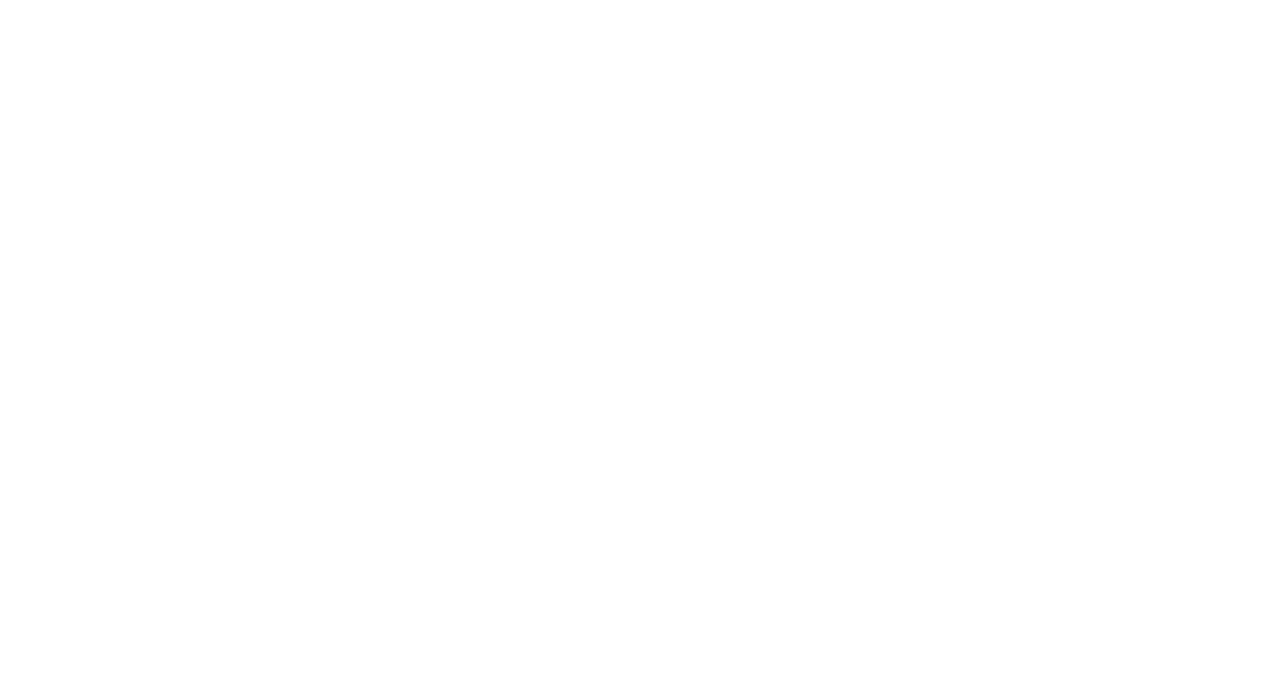
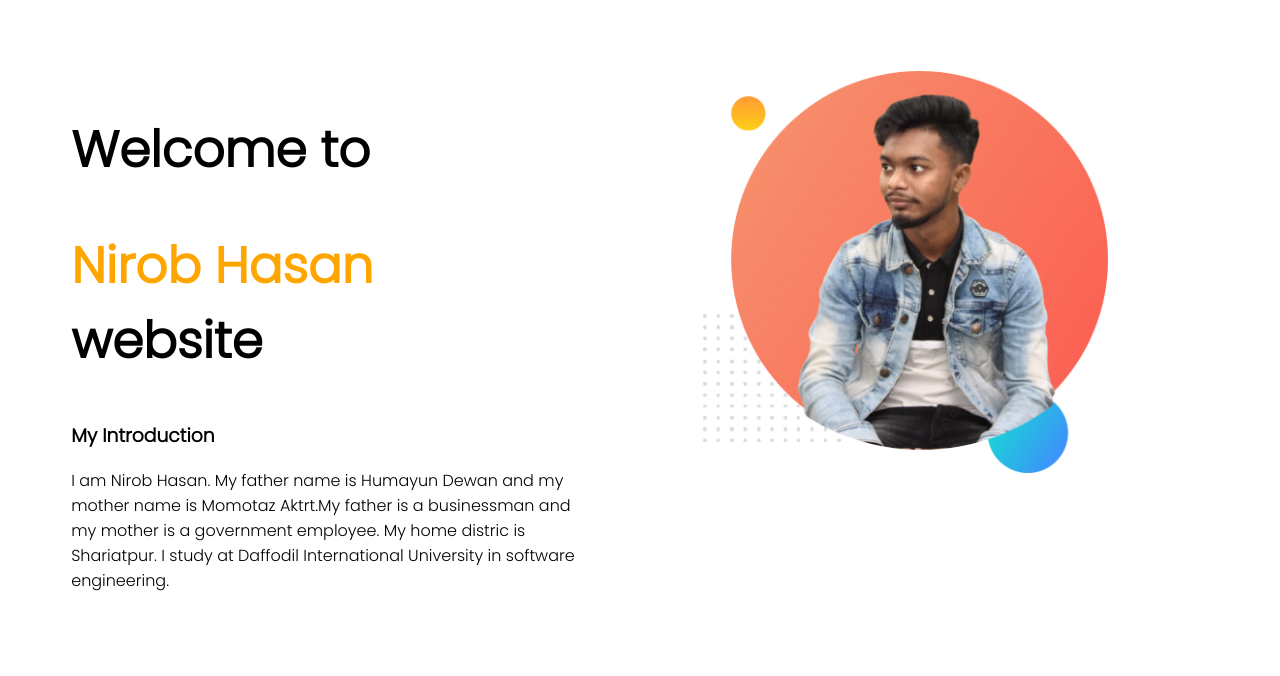
Before and after one commit to Nirob844/developer-portfilo, a plain HTML site: page index.html in a window 1280 px wide. Drawn offline with Linux system fonts and the light colour scheme.

Commit message:
section 1

```diff
--- a/index.html
+++ b/index.html
@@ -1,13 +1,32 @@
 <!DOCTYPE html>
 <html lang="en">
+
 <head>
     <meta charset="UTF-8">
     <meta http-equiv="X-UA-Compatible" content="IE=edge">
     <meta name="viewport" content="width=device-width, initial-scale=1.0">
     <title>Nirob portfilo</title>
+    <link rel="preconnect" href="https://fonts.googleapis.com">
+    <link rel="preconnect" href="https://fonts.gstatic.com" crossorigin>
+    <link href="https://fonts.googleapis.com/css2?family=Poppins:wght@300&display=swap" rel="stylesheet">
     <link rel="stylesheet" href="style.css">
 </head>
+
 <body>
+    <section>
+        <div class="half-wight">
+            <h1>Welcome to</h1>
+            <h1><span class="name-color">Nirob Hasan</span> website</h1>
+            <h3>My Introduction </h3>
+            <p>I am Nirob Hasan. My father name is Humayun Dewan and my mother name is Momotaz Aktrt.My father is a
+                businessman and my mother is a government employee. My home distric is Shariatpur. I study at Daffodil
+                International University in software engineering.
+            </p>
+        </div>
+        <div class="half-wight">
+            <img src="images/nirob-h.png" alt="">
+        </div>
+    </section>
+</body>
 
-</body>
 </html>
--- a/style.css
+++ b/style.css
@@ -0,0 +1,19 @@
+body{
+    font-family: 'Poppins', sans-serif;
+}
+h1{
+    font-size: 50px;
+}
+.name-color{
+    color: orange;
+}
+section{
+    display: flex;
+}
+.half-wight{
+     width: 50%;
+     padding: 5%;
+}
+.half-wight img{
+    width: 80%;
+}
```
Also changed, not shown: images/dream-bg.png (added), images/exp-bg.png (added), images/hasan-n.png (added), images/jhankar.png (added), images/jhankar2.png (added), images/my-bg.png (added), images/my-bg2.png (added), images/nirob-h.png (added), showOff/WhatsApp_Image_2022-07-04_at_11.00.24_AM-removebg-preview.png (added), showOff/nirob-removebg-preview.png (added), 7 other files.
